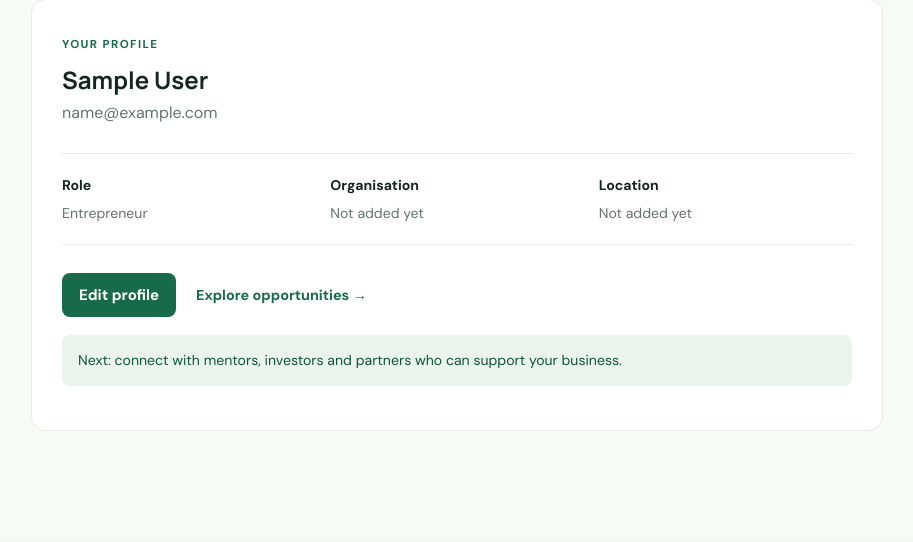
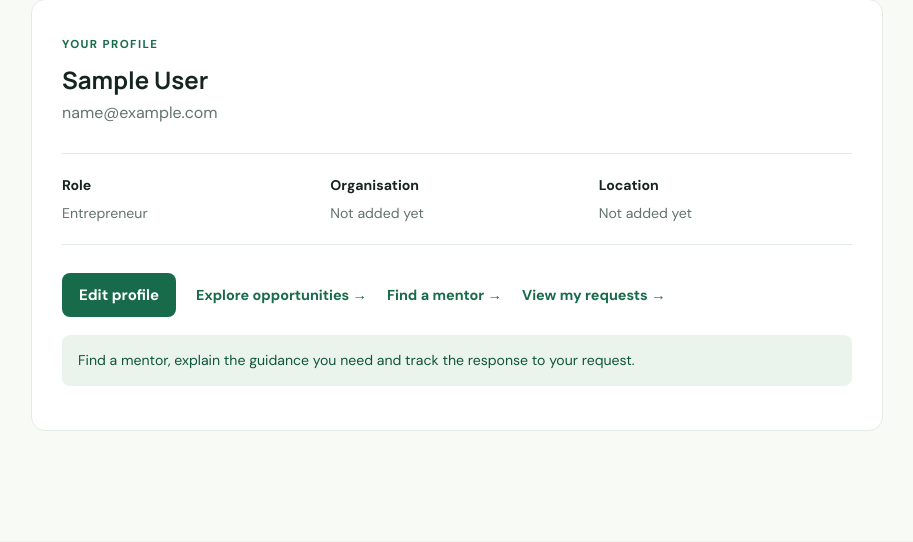
Before and after one commit to duwase7/bizbridge, a Django app: page /accounts/dashboard/ in a window 1280 px wide. Shown: the part 341-883 px from the top of the page, without its empty margins (183-1096 px from the left). Run offline with Django 5.2, Linux system fonts and the light colour scheme; the visitor is signed in with stand-in values (Sample User, id 1).

Commit message:
feat: add mentorship dashboard actions

```diff
--- a/templates/accounts/dashboard.html
+++ b/templates/accounts/dashboard.html
@@ -18,8 +18,20 @@
         <div class="dashboard-actions">
             <a class="button button-small" href="{% url 'edit_profile' %}">Edit profile</a>
             <a class="text-link" href="{% url 'opportunity_list' %}">Explore opportunities →</a>
+            {% if user.role == "entrepreneur" %}
+                <a class="text-link" href="{% url 'mentor_directory' %}">Find a mentor →</a>
+                <a class="text-link" href="{% url 'mentorship_requests' %}">View my requests →</a>
+            {% elif user.role == "mentor" %}
+                <a class="text-link" href="{% url 'mentorship_requests' %}">Review mentorship requests →</a>
+            {% endif %}
         </div>
-        <p class="coming-soon">Next: connect with mentors, investors and partners who can support your business.</p>
+        {% if user.role == "entrepreneur" %}
+            <p class="coming-soon">Find a mentor, explain the guidance you need and track the response to your request.</p>
+        {% elif user.role == "mentor" %}
+            <p class="coming-soon">Review mentorship requests from entrepreneurs and respond when you are ready.</p>
+        {% else %}
+            <p class="coming-soon">Explore opportunities while more investor connection features are developed.</p>
+        {% endif %}
     </div>
 </section>
 {% endblock %}
```
